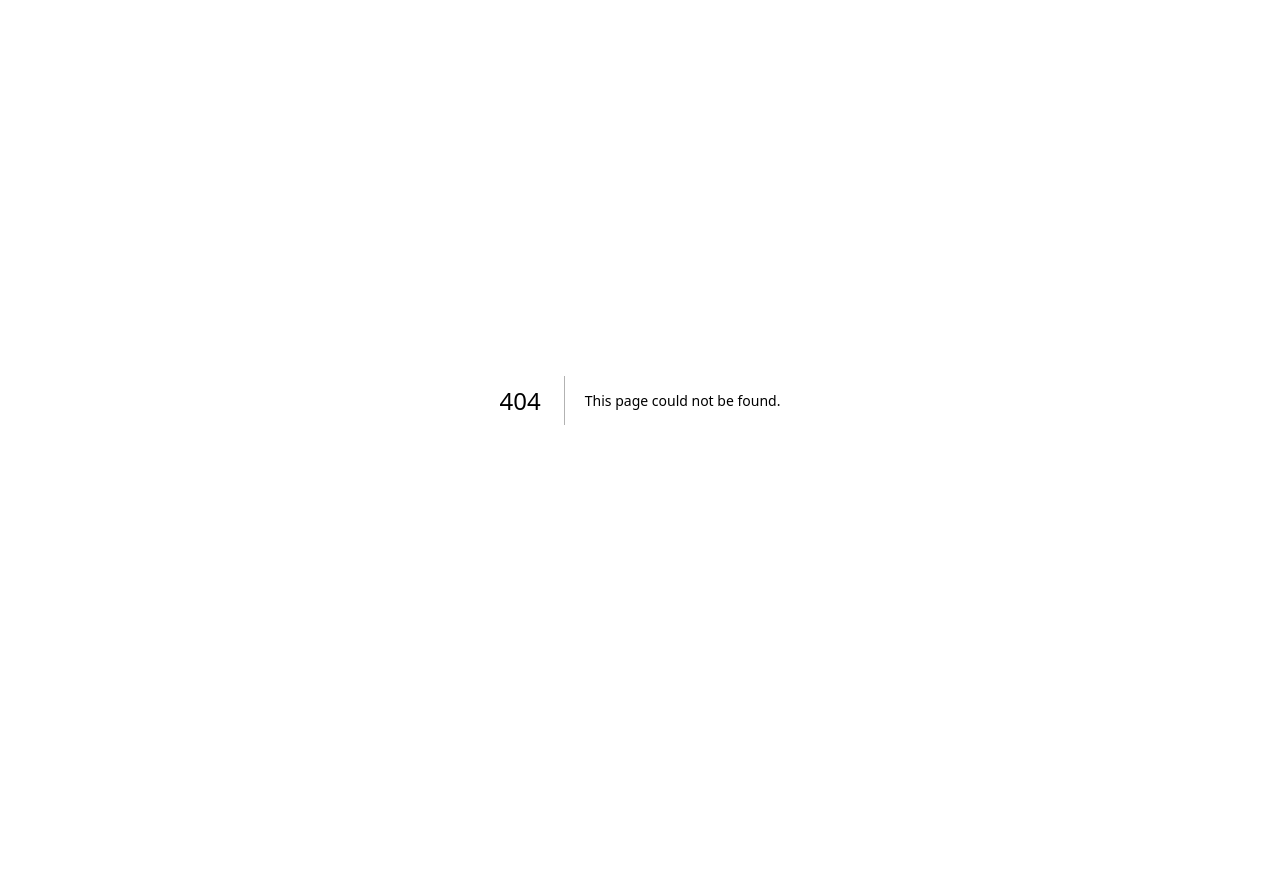
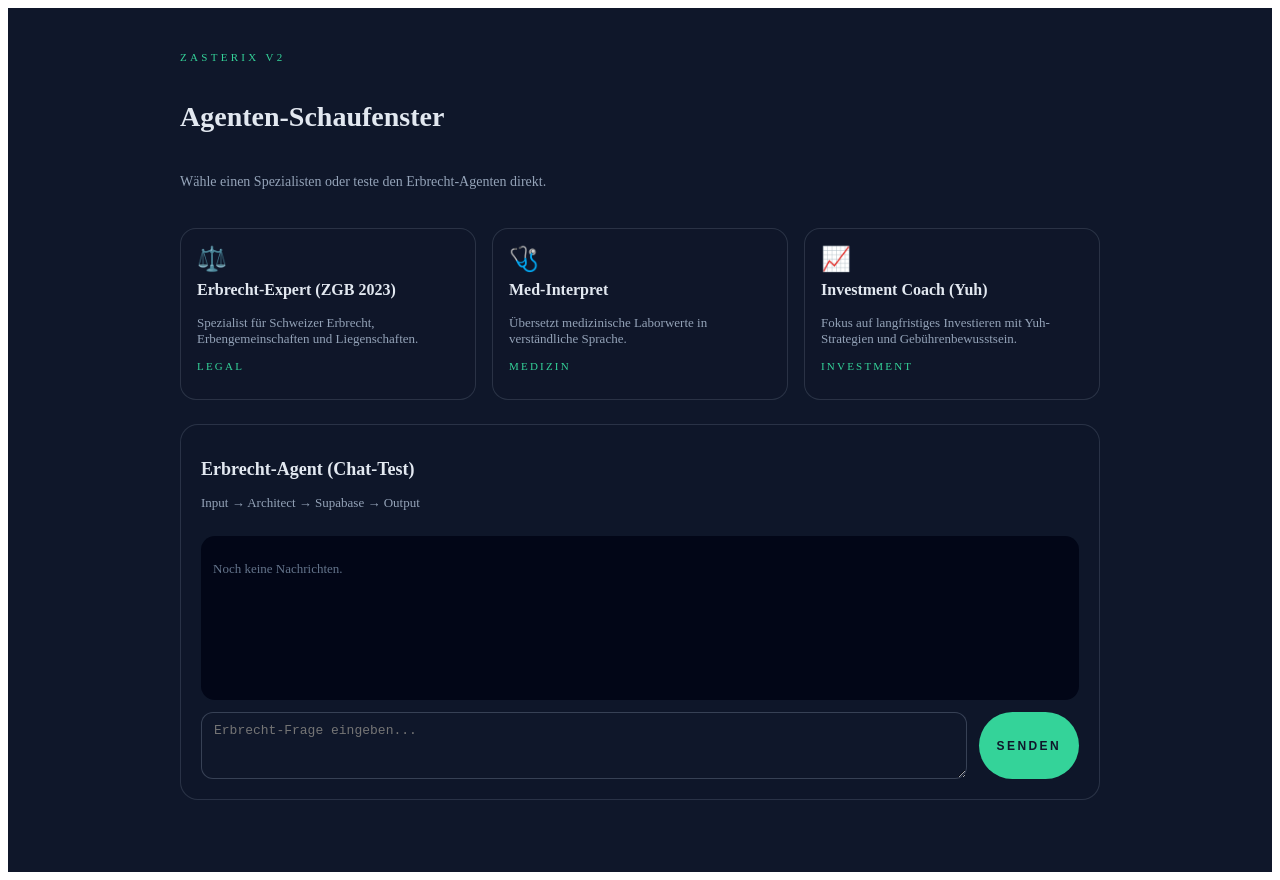
Before and after one commit to 7grounds/zasterix-v2, a Next.js app: page /market in a window 1280 px wide. Before the commit this address had no page. Before the commit the page ends 800 px from the top, so only its background shows below. Built offline with nearby package versions, Linux system fonts and the light colour scheme.

Commit message:
feat: add agent registry and market
Co-authored-by: 7grounds <7grounds@users.noreply.github.com>

```diff
--- /dev/null
+++ b/app/api/agent/route.ts
@@ -0,0 +1,78 @@
+import { NextResponse } from "next/server";
+import { createClient } from "@supabase/supabase-js";
+import { AGENTS } from "../../../lib/agents";
+
+type AgentRequest = {
+  agentId?: string;
+  message?: string;
+};
+
+const resolveSupabaseConfig = () => {
+  return {
+    url:
+      process.env.SUPABASE_URL ??
+      process.env.NEXT_PUBLIC_SUPABASE_URL ??
+      "",
+    key:
+      process.env.SUPABASE_SERVICE_ROLE_KEY ??
+      process.env.SUPABASE_ANON_KEY ??
+      process.env.NEXT_PUBLIC_SUPABASE_ANON_KEY ??
+      "",
+  };
+};
+
+export async function POST(req: Request) {
+  const { url, key } = resolveSupabaseConfig();
+  if (!url || !key) {
+    console.error("Agent API: Supabase env missing.");
+    return NextResponse.json(
+      { error: "Supabase credentials missing." },
+      { status: 500 },
+    );
+  }
+
+  const body = (await req.json().catch(() => ({}))) as AgentRequest;
+  const message = typeof body.message === "string" ? body.message.trim() : "";
+  const agentId = typeof body.agentId === "string" ? body.agentId : "";
+
+  if (!message) {
+    return NextResponse.json(
+      { error: "Message is required." },
+      { status: 400 },
+    );
+  }
+
+  const agent = AGENTS.find((entry) => entry.id === agentId) ?? AGENTS[0];
+  const reply = `Architect Response (${agent.name}): ${message}`;
+
+  const supabase = createClient(url, key, {
+    auth: { persistSession: false },
+  });
+
+  const payload = {
+    type: "agent_chat",
+    agent_id: agent.id,
+    agent_name: agent.name,
+    input: message,
+    output: reply,
+  };
+
+  const { error } = await supabase.from("universal_history").insert({ payload });
+
+  if (error) {
+    console.error("Agent API insert failed:", error);
+    return NextResponse.json(
+      { error: "Failed to write history." },
+      { status: 500 },
+    );
+  }
+
+  return NextResponse.json({
+    reply,
+    agent: {
+      id: agent.id,
+      name: agent.name,
+      category: agent.category,
+    },
+  });
+}
--- /dev/null
+++ b/app/market/page.tsx
@@ -0,0 +1,212 @@
+"use client";
+
+import { useMemo, useState } from "react";
+import { AGENTS } from "../../lib/agents";
+
+type ChatMessage = {
+  role: "user" | "assistant";
+  content: string;
+};
+
+export default function MarketPage() {
+  const tiles = useMemo(() => AGENTS, []);
+  const [chatInput, setChatInput] = useState("");
+  const [messages, setMessages] = useState<ChatMessage[]>([]);
+  const [isSending, setIsSending] = useState(false);
+  const [status, setStatus] = useState<string | null>(null);
+
+  const handleSend = async () => {
+    const trimmed = chatInput.trim();
+    if (!trimmed) return;
+    setIsSending(true);
+    setStatus(null);
+    setMessages((prev) => [...prev, { role: "user", content: trimmed }]);
+    setChatInput("");
+
+    try {
+      const response = await fetch("/api/agent", {
+        method: "POST",
+        headers: { "Content-Type": "application/json" },
+        body: JSON.stringify({ agentId: "erbrecht", message: trimmed }),
+      });
+      const data = await response.json();
+      if (!response.ok) {
+        setStatus(data?.error ?? "Fehler beim Agenten-Aufruf.");
+        setIsSending(false);
+        return;
+      }
+      setMessages((prev) => [
+        ...prev,
+        { role: "assistant", content: data.reply ?? "Antwort erhalten." },
+      ]);
+    } catch (error) {
+      setStatus("Netzwerkfehler beim Agenten-Aufruf.");
+    } finally {
+      setIsSending(false);
+    }
+  };
+
+  return (
+    <div
+      style={{
+        minHeight: "100vh",
+        background: "#0f172a",
+        color: "#e2e8f0",
+        padding: "32px 20px",
+      }}
+    >
+      <div style={{ maxWidth: 920, margin: "0 auto", display: "grid", gap: 24 }}>
+        <header style={{ display: "grid", gap: 8 }}>
+          <p
+            style={{
+              fontSize: 11,
+              letterSpacing: "0.3em",
+              textTransform: "uppercase",
+              color: "#34d399",
+            }}
+          >
+            Zasterix V2
+          </p>
+          <h1 style={{ fontSize: 28, fontWeight: 600 }}>Agenten-Schaufenster</h1>
+          <p style={{ fontSize: 14, color: "#94a3b8" }}>
+            Wähle einen Spezialisten oder teste den Erbrecht-Agenten direkt.
+          </p>
+        </header>
+
+        <section
+          style={{
+            display: "grid",
+            gridTemplateColumns: "repeat(auto-fit, minmax(220px, 1fr))",
+            gap: 16,
+          }}
+        >
+          {tiles.map((agent) => (
+            <div
+              key={agent.id}
+              style={{
+                background: "rgba(15, 23, 42, 0.8)",
+                border: "1px solid rgba(148, 163, 184, 0.2)",
+                borderRadius: 16,
+                padding: 16,
+              }}
+            >
+              <div style={{ fontSize: 24 }}>{agent.icon}</div>
+              <h3 style={{ marginTop: 8, fontSize: 16 }}>{agent.name}</h3>
+              <p style={{ marginTop: 6, fontSize: 13, color: "#94a3b8" }}>
+                {agent.description}
+              </p>
+              <p
+                style={{
+                  marginTop: 10,
+                  fontSize: 11,
+                  textTransform: "uppercase",
+                  letterSpacing: "0.2em",
+                  color: "#34d399",
+                }}
+              >
+                {agent.category}
+              </p>
+            </div>
+          ))}
+        </section>
+
+        <section
+          style={{
+            background: "rgba(15, 23, 42, 0.9)",
+            border: "1px solid rgba(148, 163, 184, 0.2)",
+            borderRadius: 18,
+            padding: 20,
+            display: "grid",
+            gap: 12,
+          }}
+        >
+          <div>
+            <h2 style={{ fontSize: 18, fontWeight: 600 }}>
+              Erbrecht-Agent (Chat-Test)
+            </h2>
+            <p style={{ fontSize: 13, color: "#94a3b8" }}>
+              Input → Architect → Supabase → Output
+            </p>
+          </div>
+
+          <div
+            style={{
+              display: "grid",
+              gap: 8,
+              background: "#020617",
+              borderRadius: 14,
+              padding: 12,
+              minHeight: 140,
+            }}
+          >
+            {messages.length === 0 ? (
+              <p style={{ fontSize: 13, color: "#64748b" }}>
+                Noch keine Nachrichten.
+              </p>
+            ) : (
+              messages.map((message, index) => (
+                <div key={`${message.role}-${index}`}>
+                  <span
+                    style={{
+                      fontSize: 10,
+                      textTransform: "uppercase",
+                      letterSpacing: "0.2em",
+                      color: message.role === "user" ? "#38bdf8" : "#34d399",
+                    }}
+                  >
+                    {message.role === "user" ? "User" : "Agent"}
+                  </span>
+                  <p style={{ marginTop: 4, fontSize: 13 }}>
+                    {message.content}
+                  </p>
+                </div>
+              ))
+            )}
+          </div>
+
+          {status ? (
+            <p style={{ fontSize: 12, color: "#f87171" }}>{status}</p>
+          ) : null}
+
+          <div style={{ display: "flex", gap: 12, flexWrap: "wrap" }}>
+            <textarea
+              rows={3}
+              placeholder="Erbrecht-Frage eingeben..."
+              value={chatInput}
+              onChange={(event) => setChatInput(event.target.value)}
+              style={{
+                flex: 1,
+                minWidth: 240,
+                background: "#0f172a",
+                border: "1px solid rgba(148, 163, 184, 0.3)",
+                borderRadius: 12,
+                padding: "10px 12px",
+                color: "#e2e8f0",
+                fontSize: 13,
+              }}
+            />
+            <button
+              type="button"
+              onClick={handleSend}
+              disabled={isSending || !chatInput.trim()}
+              style={{
+                borderRadius: 999,
+                padding: "10px 18px",
+                background: isSending ? "#1f2937" : "#34d399",
+                color: "#0f172a",
+                fontWeight: 600,
+                fontSize: 12,
+                textTransform: "uppercase",
+                letterSpacing: "0.2em",
+                border: "none",
+                cursor: isSending ? "not-allowed" : "pointer",
+              }}
+            >
+              {isSending ? "Send..." : "Senden"}
+            </button>
+          </div>
+        </section>
+      </div>
+    </div>
+  );
+}
--- /dev/null
+++ b/lib/agents.ts
@@ -0,0 +1,41 @@
+export type AgentProfile = {
+  id: string;
+  name: string;
+  category: "Legal" | "Medizin" | "Investment";
+  description: string;
+  systemPrompt: string;
+  icon: string;
+};
+
+export const AGENTS: AgentProfile[] = [
+  {
+    id: "erbrecht",
+    name: "Erbrecht-Expert (ZGB 2023)",
+    category: "Legal",
+    description:
+      "Spezialist für Schweizer Erbrecht, Erbengemeinschaften und Liegenschaften.",
+    systemPrompt:
+      "Du bist ein Experte für Schweizer Erbrecht (ZGB 2023). Erkläre neutral, wie Erbengemeinschaften (§ 602 ZGB) mit gemeinsamem Eigentum umgehen. Frage nach Mietzahlungen, Nutzungsvereinbarungen und Einigkeit der Erben.",
+    icon: "⚖️",
+  },
+  {
+    id: "medizin",
+    name: "Med-Interpret",
+    category: "Medizin",
+    description:
+      "Übersetzt medizinische Laborwerte in verständliche Sprache.",
+    systemPrompt:
+      "Du analysierst medizinische Laborwerte, erklärst Fachbegriffe einfach und schließt jede Antwort mit einem medizinischen Disclaimer.",
+    icon: "🩺",
+  },
+  {
+    id: "investment",
+    name: "Investment Coach (Yuh)",
+    category: "Investment",
+    description:
+      "Fokus auf langfristiges Investieren mit Yuh-Strategien und Gebührenbewusstsein.",
+    systemPrompt:
+      "Du bist Investment Coach für Yuh. Gib pragmatische Hinweise zu Kosten, Diversifikation und langfristigem Vermögensaufbau.",
+    icon: "📈",
+  },
+];
```
